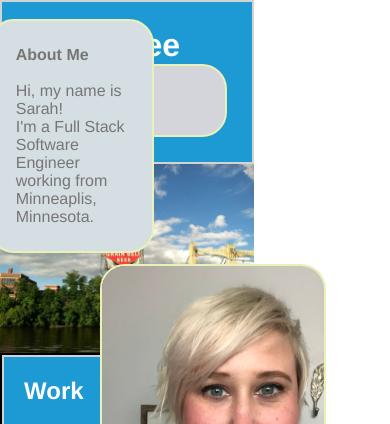
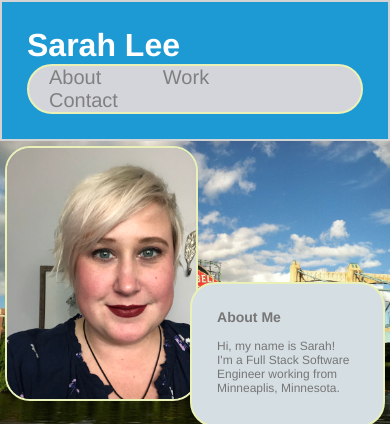
Before and after one commit to SLee612/portfolio, a plain HTML site: page index.html in a window 390 px wide. Shown: the top 424 px of the page. Drawn offline with Linux system fonts and the light colour scheme.

Commit message:
final push git commit -m finalpush

```diff
--- a/assets/style.css
+++ b/assets/style.css
@@ -141,20 +141,42 @@ button {
 
  @media  screen and (max-width: 768px) {
     header {
-      width: 65%;
+      width: 100%;
     }}
 
 @media screen and (max-width: 768px) {
-  .container, .text-block-1, .text-block-2 {
-    width: 65%;
+  .container {
+    width: 100%;
     }}
 
 @media screen and (max-width: 768px) {
     .links {
-      width: 65%;
+      width: 100%;
     }}
 
 @media screen and (max-width: 768px) {
     footer, button, .input {
-      width: 65%;
+      width: 100%;
     }}
+
+@media screen and (max-width: 768px) {
+    .me {
+      height: 50%;
+      width: 50%;
+
+    }}
+
+@media screen and (max-width: 768px) {
+      .text-block-1 {
+        top: 5px;
+        left: 5px;
+      }}
+
+@media screen and (max-width: 768px) {
+      .text-block-2 {
+        height: 50%;
+        width: 50%;
+        font-size: 12px;
+        bottom: 5px;
+        right: 5px;
+      }}
--- a/index.html
+++ b/index.html
@@ -36,7 +36,7 @@
 
         <div class="text-block-2">
             <section id="About">
-                <h4>About Me</h4>
+                <h3>About Me</h3>
                 <br>
                 <p>Hi, my name is Sarah! <br> I'm a Full Stack Software Engineer working from Minneaplis, Minnesota.</p>
             </section>
```
